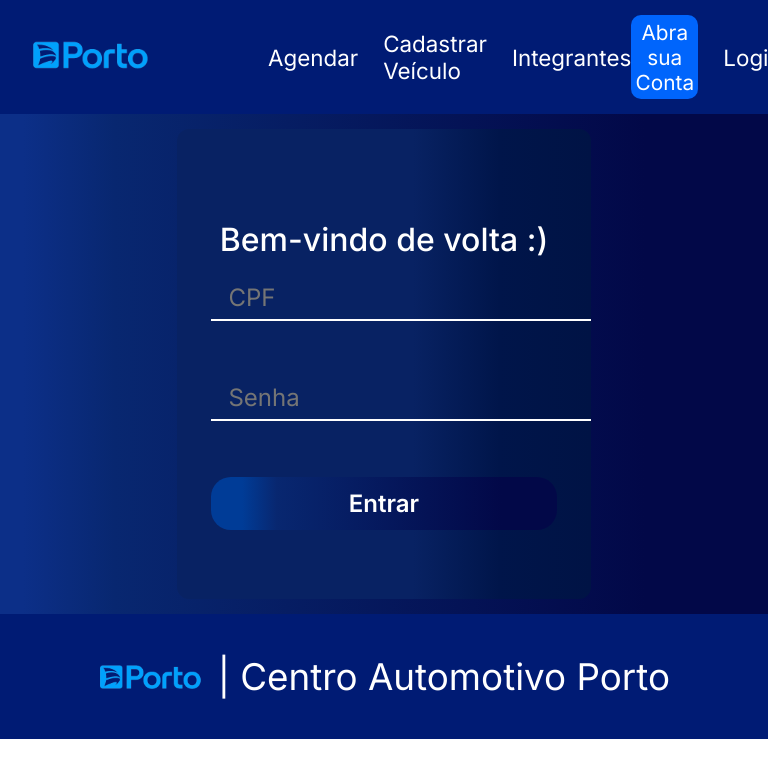
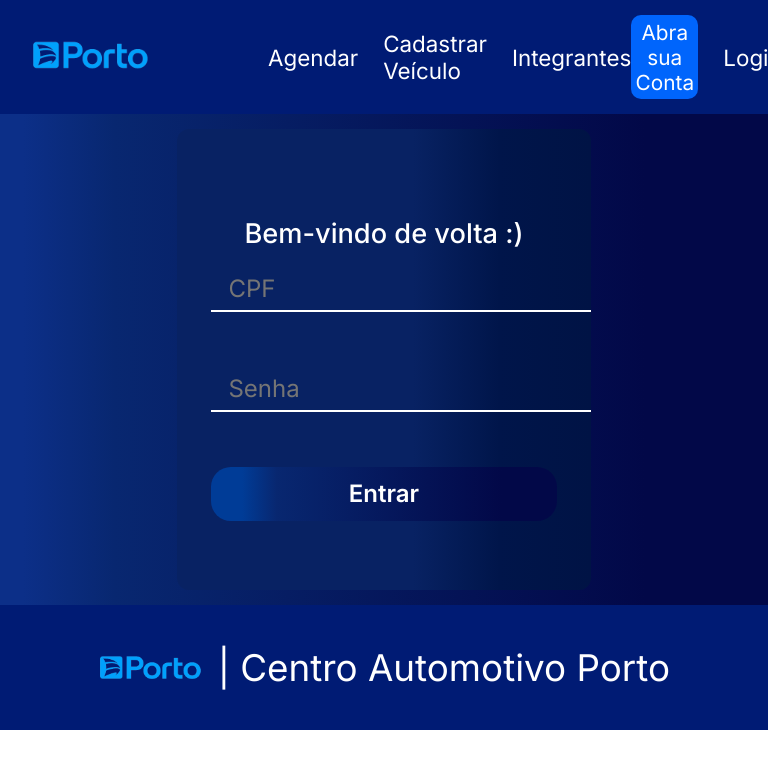
Before and after one commit to ruaanls/ChallengeReact, a React (Vite) app in the folder challenge/: page /login in a window 768 px wide. Shown: the top 778 px of the page. Built offline with nearby package versions, Linux system fonts and the light colour scheme.

Commit message:
loginmqfinal

```diff
--- a/challenge/src/Login.module.css
+++ b/challenge/src/Login.module.css
@@ -138,4 +138,9 @@
 {
     width: 100%;
 }
+.containerForm h1
+{
+    font-size: 1.7rem;
 }
+
+}
```
